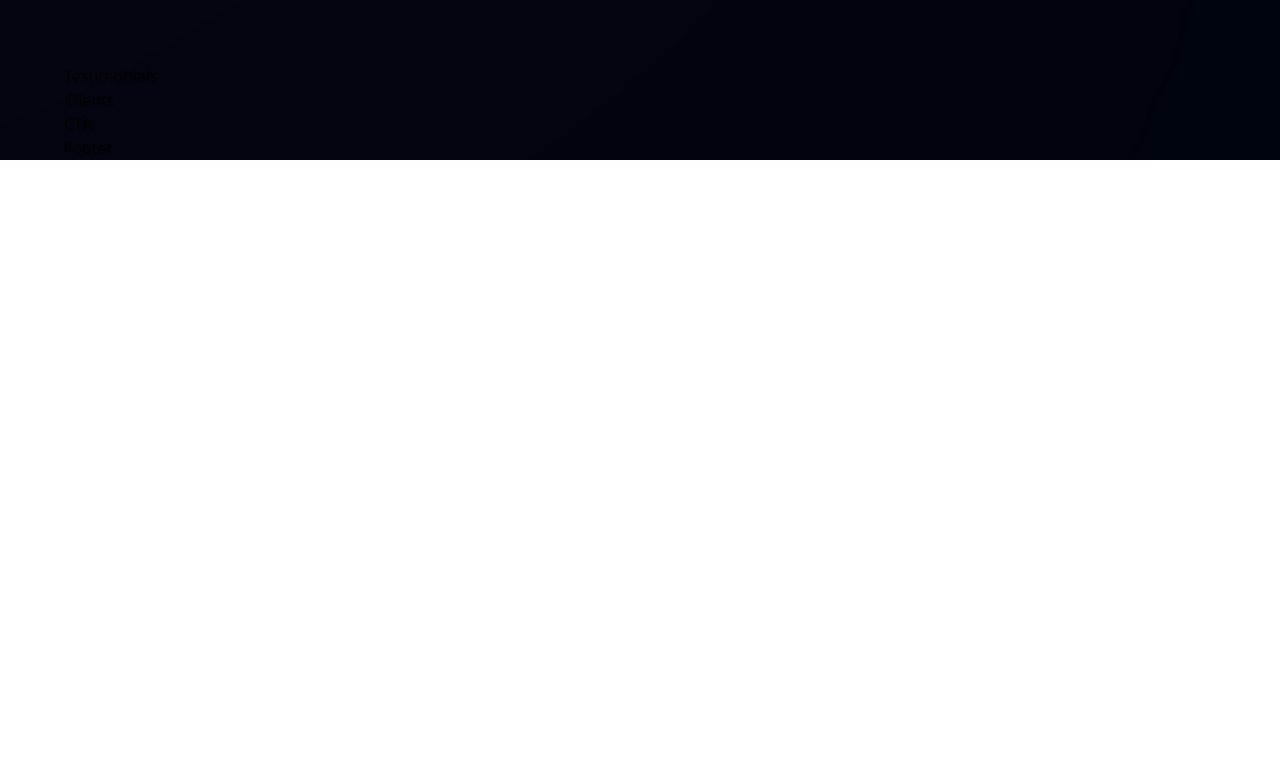
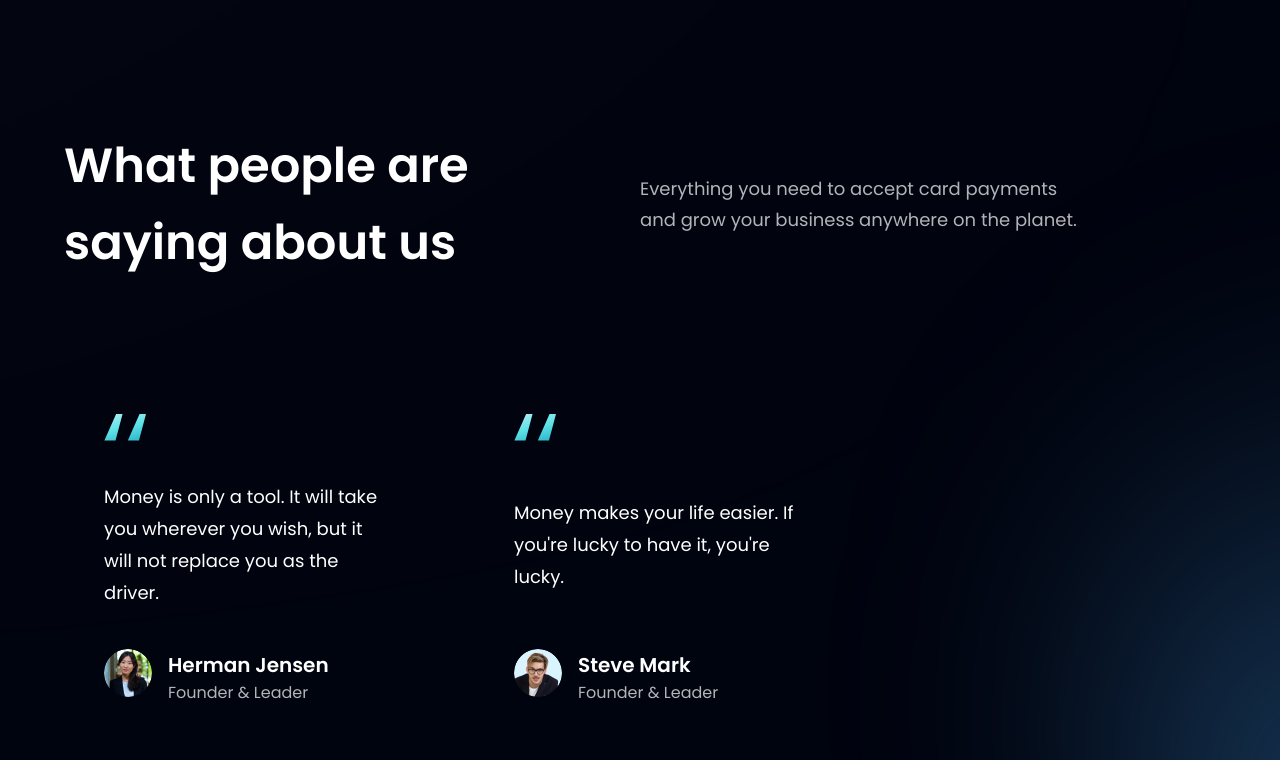
Before and after one commit to kTz1/bank_modern-app, a React (Vite) app: page / in a window 1280 px wide. Shown: the part 2740-3500 px from the top of the page. Before the commit the page ends 2900 px from the top, so only its background shows below. Built offline with nearby package versions, Linux system fonts and the light colour scheme.

Commit message:
added testimonials, feedbackCard, clients sections

```diff
--- a/src/components/Clients.jsx
+++ b/src/components/Clients.jsx
@@ -1,9 +1,18 @@
-import React from 'react'
+/* eslint-disable react/function-component-definition */
+import React from 'react';
+import { clients } from '../constants';
+import styles from '../style';
 
-const Clients = () => {
-  return (
-    <div>Clients</div>
-  )
-}
+const Clients = () => (
+  <section className={`${styles.flexCenter} my-4`}>
+    <div className={`${styles.flexCenter} flex-wrap w-full`}>
+      {clients.map((client) => (
+        <div key={client.id} className={`flex-1 ${styles.flexCenter} sm:min-w-[192px] min-w-[120px]`}>
+          <img src={client.logo} alt="client" className="sm:w-[192px] w-[100px] object-contain" />
+        </div>
+      ))}
+    </div>
+  </section>
+);
 
-export default Clients
+export default Clients;
--- a/src/components/FeedBackCard.jsx
+++ b/src/components/FeedBackCard.jsx
@@ -1,9 +1,20 @@
-import React from 'react'
+/* eslint-disable react/function-component-definition */
+import React from 'react';
+import { quotes } from '../assets';
 
-const FeedBackCard = () => {
-  return (
-    <div>FeedBackCard</div>
-  )
-}
+const FeedBackCard = ({ content, name, title, img }) => (
+  <div className="flex justify-between flex-col px-10 py-12 rounded-[20px] max-w-[370px] md:mr-10 sm:mr-5 mr-0 my-5 feedback-card">
+    <img src={quotes} alt="double_quotes" className="w-[42px] h-[27px] object-contain" />
+    <p className="font-poppins font-normal text-[18px] leading-[32px] text-white my-10">{content}</p>
 
-export default FeedBackCard
+    <div className="flex flex-row">
+      <img src={img} alt={name} className="w-[48px] h-[48px] rounded-full" />
+      <div className="flex flex-col ml-4">
+        <h4 className="font-poppins font-semibold text-[20px] leading-[32px] text-white">{name}</h4>
+        <p className="font-poppins font-normal text-[16px] leading-[24px] text-dimWhite">{title}</p>
+      </div>
+    </div>
+  </div>
+);
+
+export default FeedBackCard;
--- a/src/components/Testimonials.jsx
+++ b/src/components/Testimonials.jsx
@@ -1,9 +1,27 @@
-import React from 'react'
+/* eslint-disable react/jsx-props-no-spreading */
+/* eslint-disable react/function-component-definition */
+import React from 'react';
+import { feedback } from '../constants';
+import styles from '../style';
+import FeedbackCard from './FeedbackCard';
 
-const Testimonials = () => {
-  return (
-    <div>Testimonials</div>
-  )
-}
+const Testimonials = () => (
+  <section id="clients" className={`${styles.paddingY} ${styles.flexCenter} flex-col relative`}>
+    <div className="absolute z-[0] w-[60%] h-[60%] -right-[50%] rounded-full blue__gradient" />
 
-export default Testimonials
+    <div className="w-full flex justify-between items-center md:flex-row flex-col sm:mb-16 mb-6 relative z-[1]">
+      <h1 className={styles.heading2}>What people are <br className="sm:block hidden" /> saying about us</h1>
+      <div className="w-full md:mt-0 mt-6">
+        <p className={`${styles.paragraph} text-left max-w-[450px]`}>Everything you need to accept card payments and grow your business anywhere on the planet.</p>
+      </div>
+    </div>
+
+    <div className="flex flex-wrap sm:justify-start justify-center w-full feedback-container relative z-[1]">
+      {feedback.map((card) => (
+        <FeedbackCard {...card} key={card.id} />
+      ))}
+    </div>
+  </section>
+);
+
+export default Testimonials;
```
